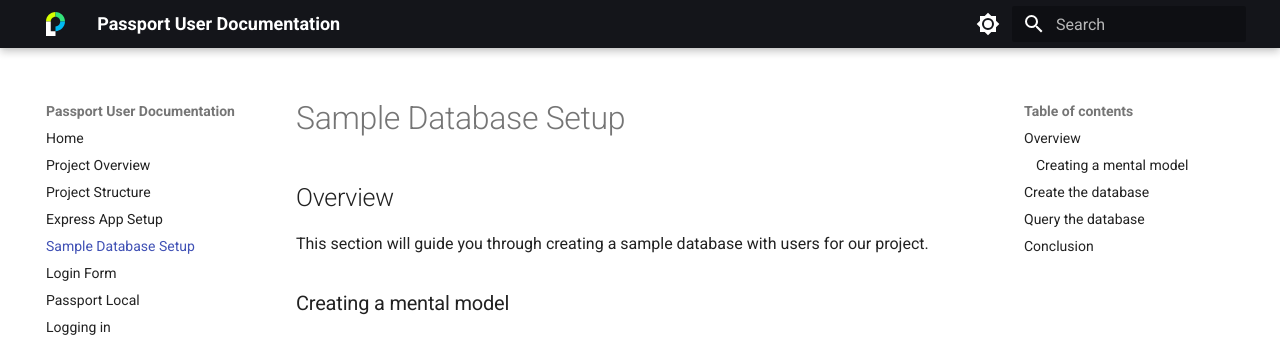
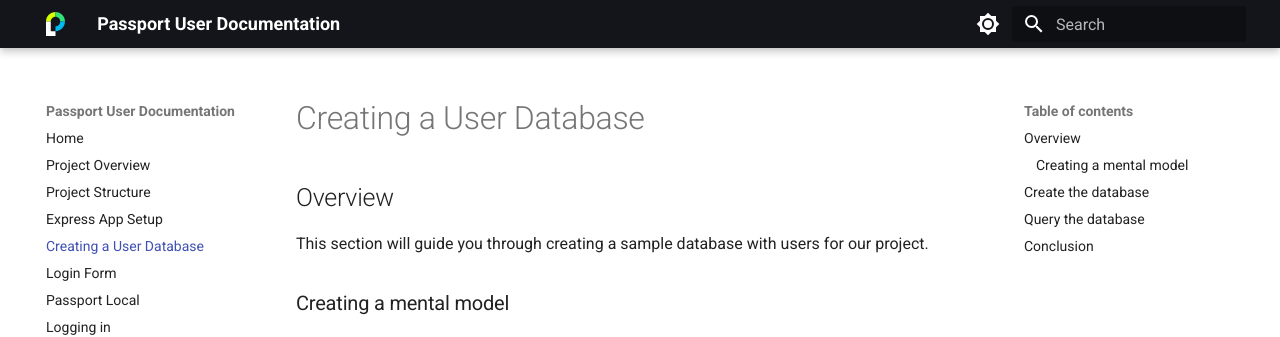
Before and after one commit to michaeleii/comm-documentation, an MkDocs documentation site: the page built from docs/pages/db-setup.md, in a window 1280 px wide and 900 px high. Shown: the top 337 px of the window. Built offline with MkDocs 1.6.1 and Material for MkDocs 9.7.7, drawn with Linux system fonts in a browser that asks for light colours.

Commit message:
Update heading

```diff
--- a/mkdocs.yml
+++ b/mkdocs.yml
@@ -4,7 +4,7 @@
   - Project Overview: "pages/login-form-tutorial.md"
   - Project Structure: "pages/project-structure.md"
   - Express App Setup: "pages/express-setup.md"
-  - Sample Database Setup: "pages/db-setup.md"
+  - Creating a User Database: "pages/db-setup.md"
   - Login Form: "pages/login-form.md"
   - Passport Local: "pages/passport-local.md"
   - Logging in: "pages/logging-in.md"
```
